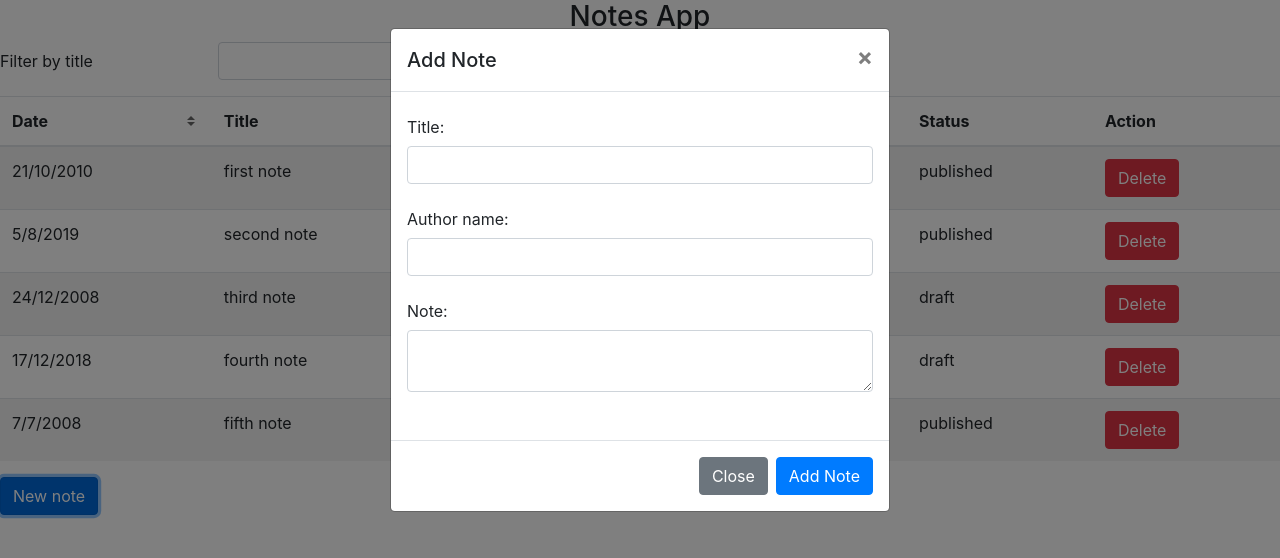
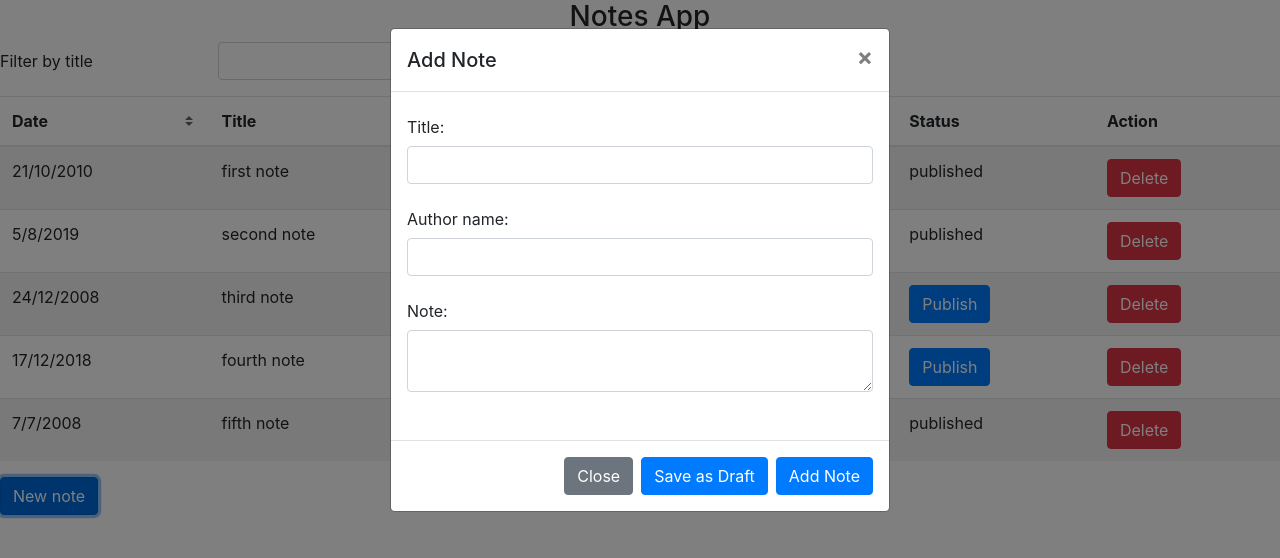
Before and after one commit to vlappdev/notes, a React (Create React App) app: page / in a window 1280 px wide. Both pictures are taken after a click on the button "New note". Shown: the top 558 px of the page. Built offline with nearby package versions, Linux system fonts and the light colour scheme.

Commit message:
06 - added functionalities publish and draft

```diff
--- a/src/components/AddNoteModal.js
+++ b/src/components/AddNoteModal.js
@@ -14,14 +14,22 @@ function AddNoteModal({ onCloseRequest, addNewNoteToState }) {
     title:"",
     body:"",
     author:"",
-    status:""
+    status:"published"
   });
+
+  const setSubmitButton = (noteStatus) => {
+    const status = noteStatus !== "published" ? "draft" : noteStatus;
+
+    setNewNote({
+      ...newNote, status
+    })
+  };
 
   const handleSubmit = (e) => {
     e.preventDefault();
 
-    addNewNoteToState(newNote)
-    onCloseRequest()
+    addNewNoteToState(newNote);
+    onCloseRequest();
   };
 
   const handleChange = (e) => {
@@ -58,8 +66,9 @@ function AddNoteModal({ onCloseRequest, addNewNoteToState }) {
                   </textarea>
                 </div>
                 <div className="modal-footer mt-5">
-                  <button onClick={()=> onCloseRequest()} type="button" className="btn btn-secondary" data-dismiss="modal">Close</button>
-                  <button type="submit" className="btn btn-primary">Add Note</button>
+                  <button onClick={() => onCloseRequest()} type="button" className="btn btn-secondary" data-dismiss="modal">Close</button>
+                  <button onClick={ () => setSubmitButton() } type="submit" className="btn btn-primary">Save as Draft</button>
+                  <button onClick={ () => setSubmitButton(newNote.status) } type="submit" className="btn btn-primary">Add Note</button>
                 </div>
               </form>
             </div>
--- a/src/components/Note.js
+++ b/src/components/Note.js
@@ -1,6 +1,17 @@
-import React from 'react';
+import React, { useState } from 'react';
 
 function Note({ note, deleteNote, index }) {
+
+  const [status, setStatus] = useState(() => {
+    const initStatus = "published";
+    return  note.status === initStatus ?
+            note.status :
+            <button onClick={ () => setStatus(initStatus)}
+              className="btn btn-primary">
+              Publish
+            </button>
+    }
+  );
 
   return (
     <tr>
@@ -8,8 +19,9 @@ function Note({ note, deleteNote, index }) {
       <td>{ note.title }</td>
       <td>{ note.body }</td>
       <td>{ note.author }</td>
-      <td>{ note.status }</td>
-      <td><button onClick={ () => deleteNote(index) } className="btn btn-danger">Delete</button>
+      <td>{ status }</td>
+      <td>
+        <button onClick={ () => deleteNote(index) } className="btn btn-danger">Delete</button>
       </td>
     </tr>
   );
--- a/src/components/NotesTable.js
+++ b/src/components/NotesTable.js
@@ -21,7 +21,7 @@ function NotesTable({ filteredNotes, deleteNote, sortByDate }) {
           </span>
         </th>
         <th scope="col">Title</th>
-        <th scope="col">Note</th>
+        <th scope="col">Body</th>
         <th scope="col">Author</th>
         <th scope="col">Status</th>
         <th scope="col">Action</th>
```
Also changed, not shown: src/z-commits.md (+1 -0 lines).
